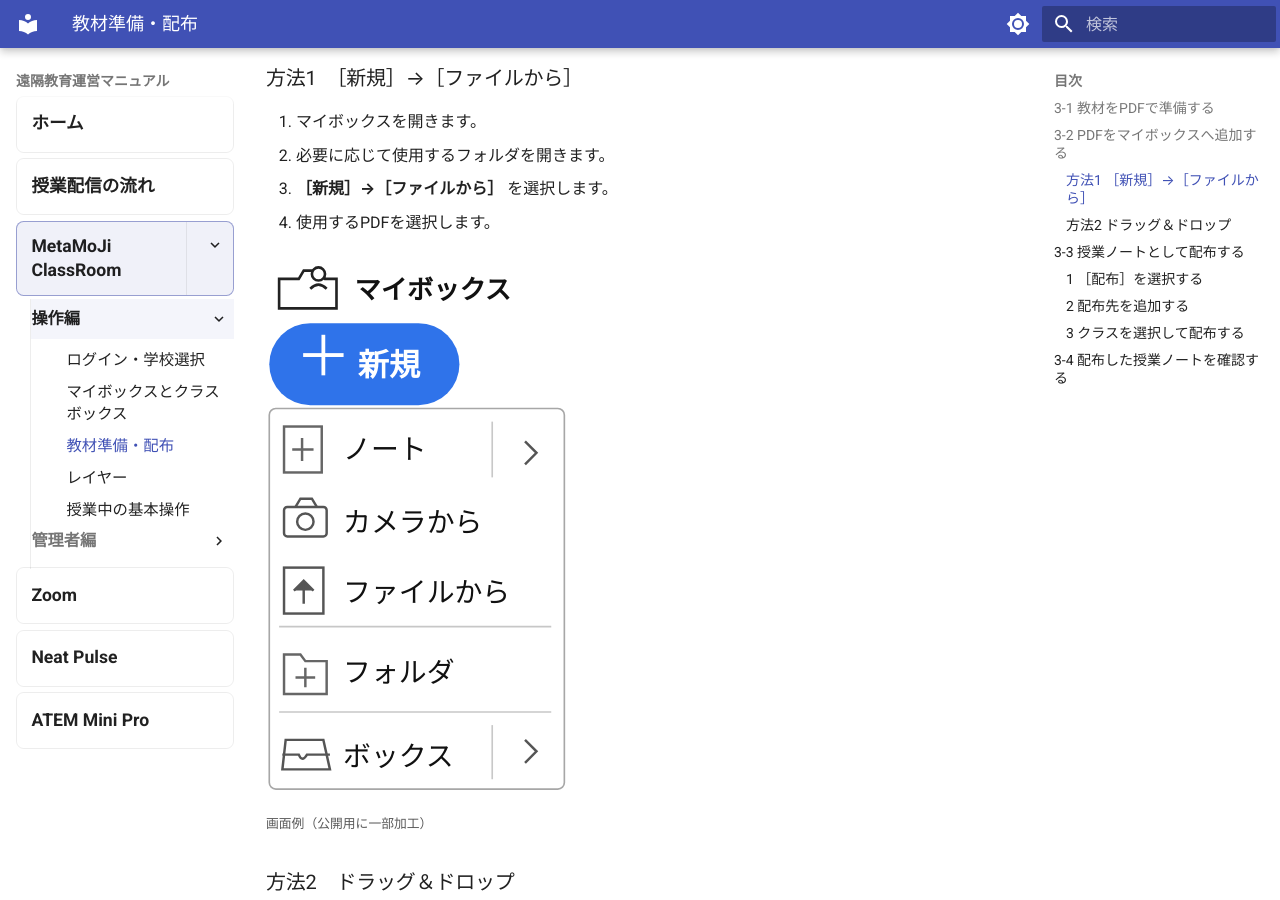
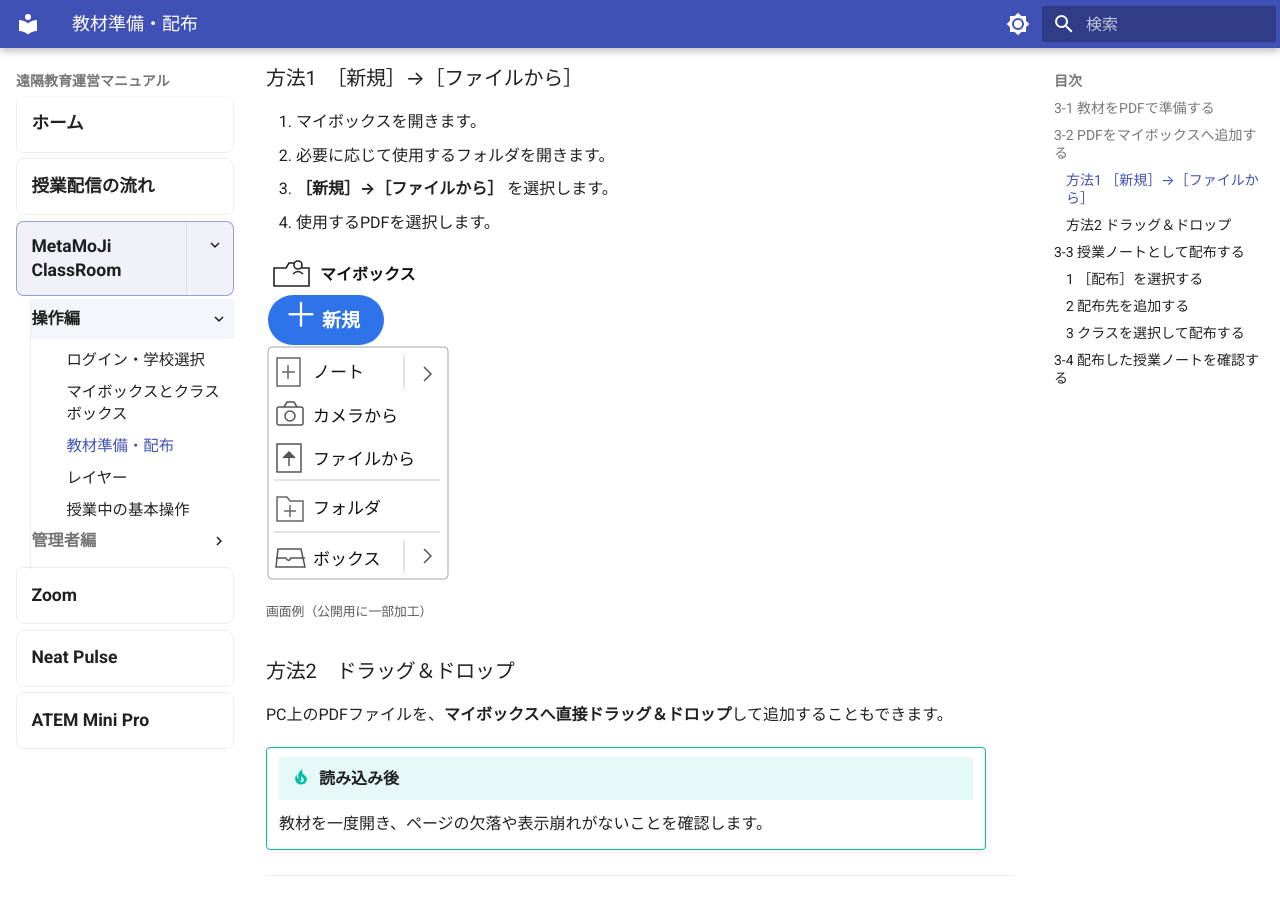
Before and after one commit to a-recs/remote-manual, an MkDocs documentation site: the page built from docs/metamoji/03-material.md, in a window 1280 px wide and 900 px high, scrolled down 701 px. Built offline with MkDocs 1.6.1 and Material for MkDocs 9.7.7, drawn with Linux system fonts in a browser that asks for light colours.

Commit message:
Resize MetaMoJi import and distribute UI snippets

```diff
--- a/docs/metamoji/03-material.md
+++ b/docs/metamoji/03-material.md
@@ -28,7 +28,7 @@ PDFをマイボックスへ追加する方法は、次の2つです。
 3. **［新規］→［ファイルから］** を選択します。
 4. 使用するPDFを選択します。
 
-<img src="../../images/metamoji/03-add-file.svg" alt="新規からファイルを追加する画面例" loading="lazy" style="width:300px; max-width:100%; height:auto; display:block; margin:0.8rem 0;">
+<img src="../../images/metamoji/03-add-file.svg" alt="新規からファイルを追加する画面例" loading="lazy" style="width:183px; max-width:100%; height:auto; display:block; margin:0.8rem 0;">
 <small>画面例（公開用に一部加工）</small>
 
 ### 方法2　ドラッグ＆ドロップ
@@ -52,7 +52,7 @@ PC上のPDFファイルを、**マイボックスへ直接ドラッグ＆ドロ
 
 配布する教材を開き、右側の **［配布］** を選択します。
 
-<img src="../../images/metamoji/03-distribute-button.svg" alt="教材画面の配布ボタンの位置" loading="lazy" style="width:320px; max-width:100%; height:auto; display:block; margin:0.8rem 0;">
+<img src="../../images/metamoji/03-distribute-button.svg" alt="教材画面の配布ボタンの位置" loading="lazy" style="width:66px; max-width:100%; height:auto; display:block; margin:0.8rem 0;">
 
 ### 2　配布先を追加する
 
```
